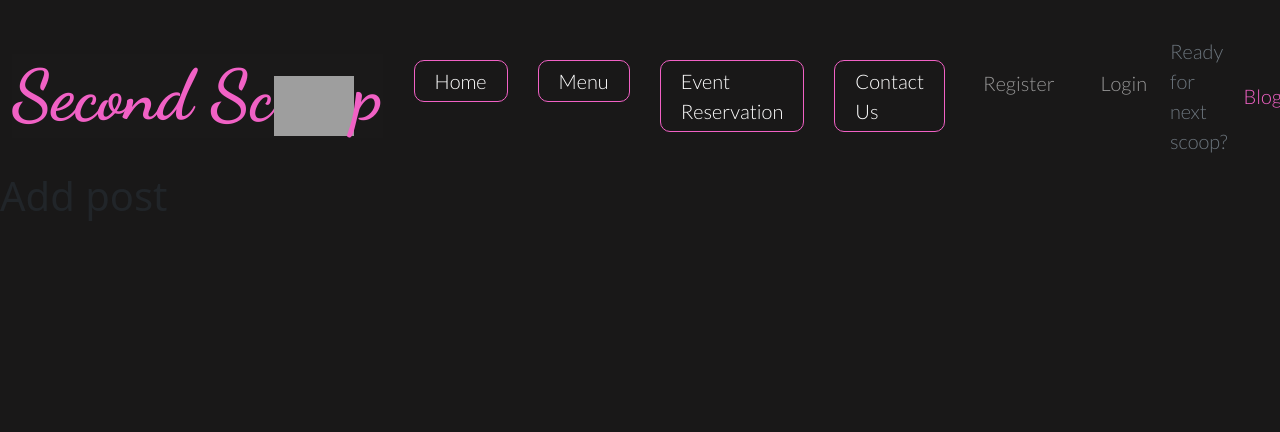
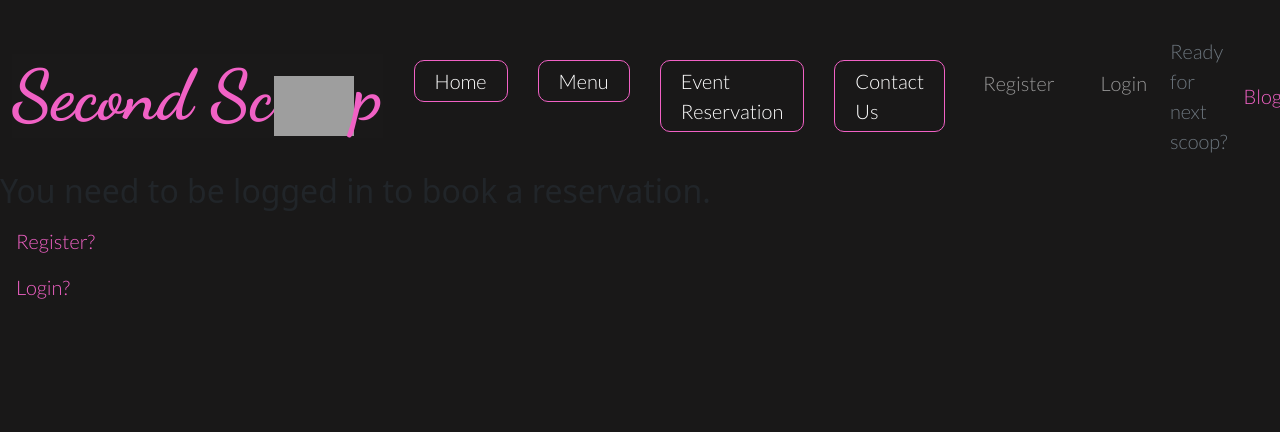
Before and after one commit to mihayounas/second-scoop-milestone-4, a Django app: page /add_post/ in a window 1280 px wide. Shown: the top 432 px of the page. Run offline with Django 3.2, Linux system fonts and the light colour scheme; some libraries are stand-ins or nearby versions; grey boxes are pictures that could not be loaded.

Commit message:
Add post page with views and urls

```diff
--- a/templates/add_post.html
+++ b/templates/add_post.html
@@ -1,5 +1,14 @@
 {% extends "base.html" %}
 
 {% block content %}
+{% if user.is_authenticated %}
 <h1>Add post</h1>
+{% else %}
+<div>
+    <h2>You need to be logged in to book a reservation.</h2>
+    <a class="nav-link" href="{% url 'account_signup' %}">Register?</a>
+    <a class="nav-link" href="{% url 'account_login' %}">Login?</a>
+
+</div>
+{% endif %}
 {%endblock%}
```
Also changed, not shown: templates/index.html (+7 -1 lines).
